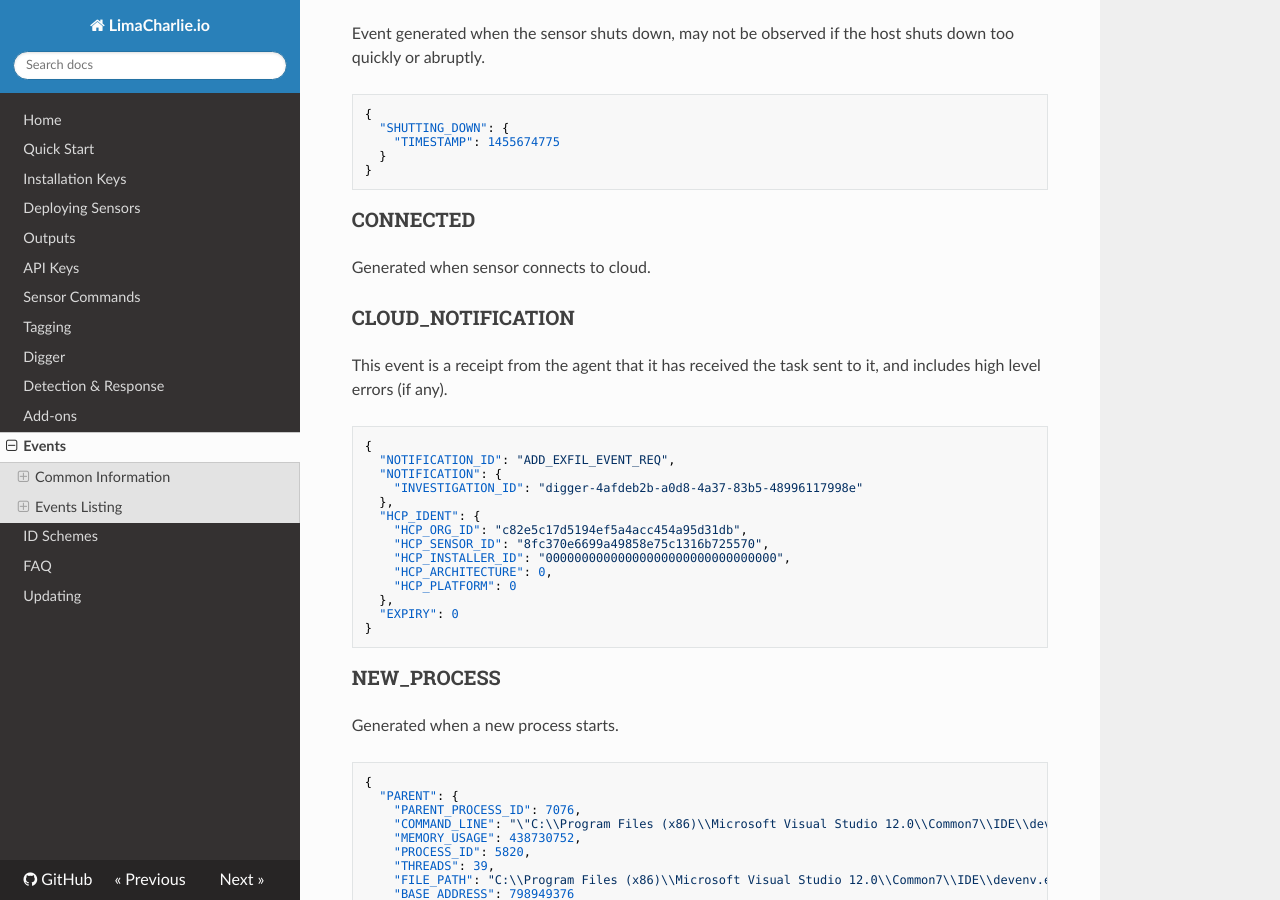
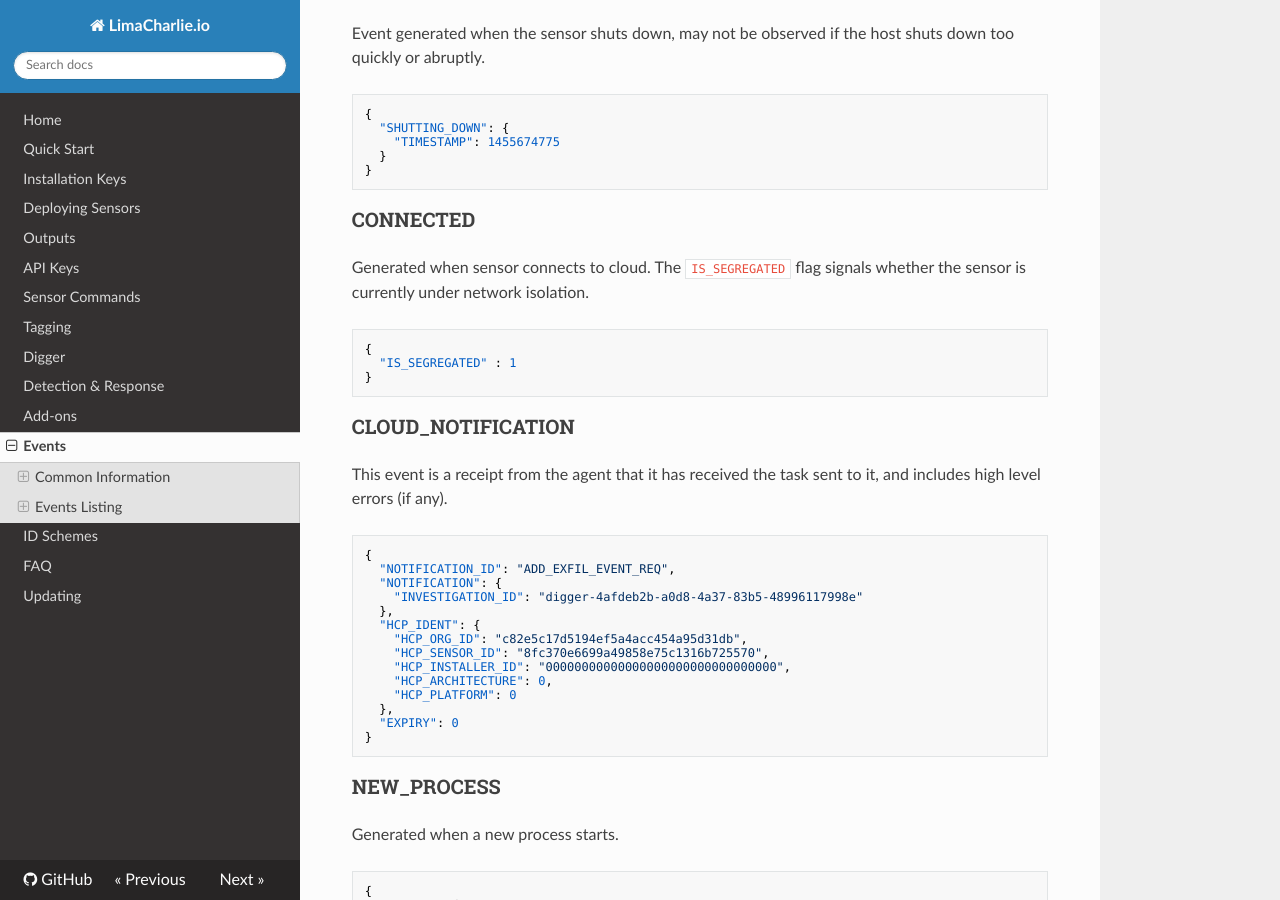
Before and after one commit to refractionPOINT/lce_doc, an MkDocs documentation site: the page built from docs/events.md, in a window 1280 px wide and 900 px high, scrolled down 3364 px. Built offline with MkDocs 1.6.1, drawn with Linux system fonts in a browser that asks for light colours; nearby versions of some CDN libraries; old or Windows-style settings are respelled for this version of MkDocs.

Commit message:
Updating doc.

````diff
--- a/docs/events.md
+++ b/docs/events.md
@@ -87,7 +87,14 @@ host shuts down too quickly or abruptly.
 ```
 
 ### CONNECTED
-Generated when sensor connects to cloud.
+Generated when sensor connects to cloud. The `IS_SEGREGATED` flag
+signals whether the sensor is currently under network isolation.
+
+```json
+{
+  "IS_SEGREGATED" : 1
+}
+```
 
 ### CLOUD_NOTIFICATION
 This event is a receipt from the agent that it has received the task
````
Also changed, not shown: docs/outputs.md (+7 -0 lines).
